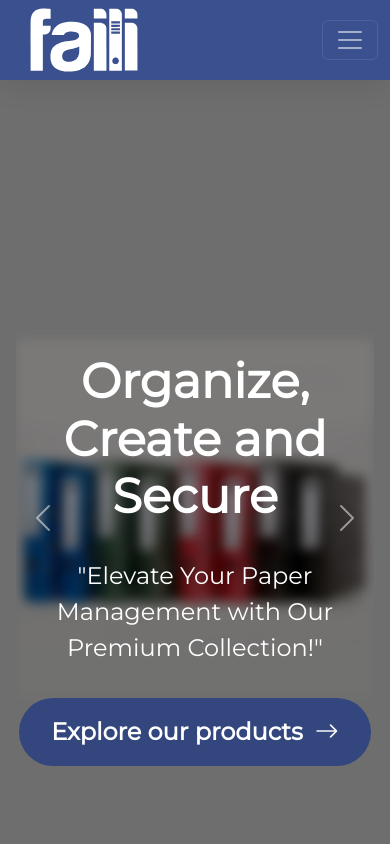
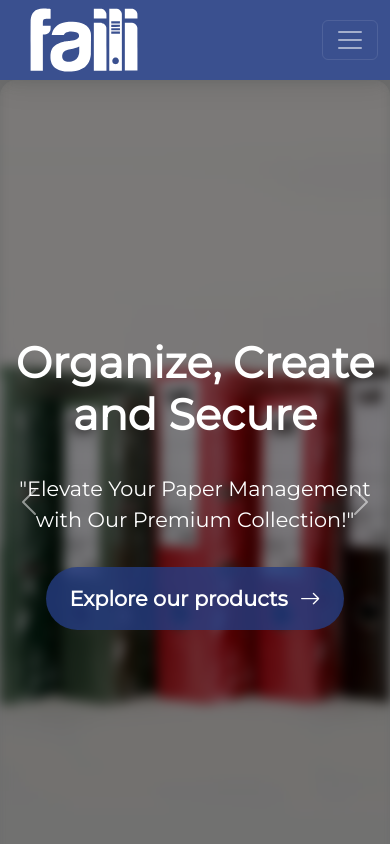
Before and after one commit to QoSz/eShop, an Angular app: page /#/home in a window 390 px wide. Shown: the top 844 px of the page. Built offline with nearby package versions, Linux system fonts and the light colour scheme.

Commit message:
Making changes to homepage text for smaller screens

```diff
--- a/src/app/components/home/home.component.scss
+++ b/src/app/components/home/home.component.scss
@@ -84,3 +84,34 @@
     }
 
 }
+
+@media screen and (max-width: 768px) {
+    .home-container {
+        padding: 0;
+    }
+
+    .carousel-image {
+        width: 100%;
+        height: 100%;
+    }
+}
+
+@media screen and (max-width: 576px) {
+    .caption-big-text {
+        font-size: 2.7rem;
+        text-wrap: balance;
+    }
+
+    .caption-small-text {
+        font-size: 1.3rem;
+        text-wrap: balance;
+    }
+
+    .caption-btn-container {
+
+        .caption-btn {
+            font-size: 1.3rem;
+            padding: 1rem 1.5rem;
+        }
+    }
+}
```
